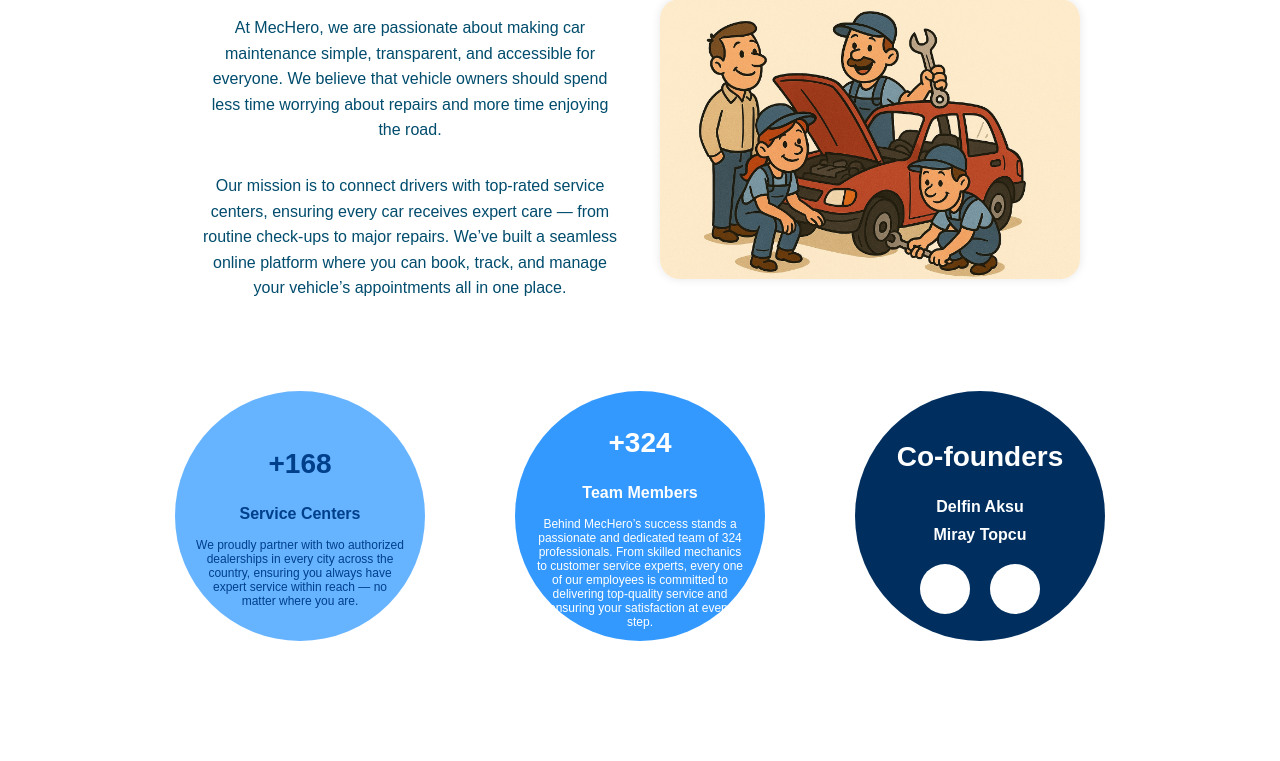
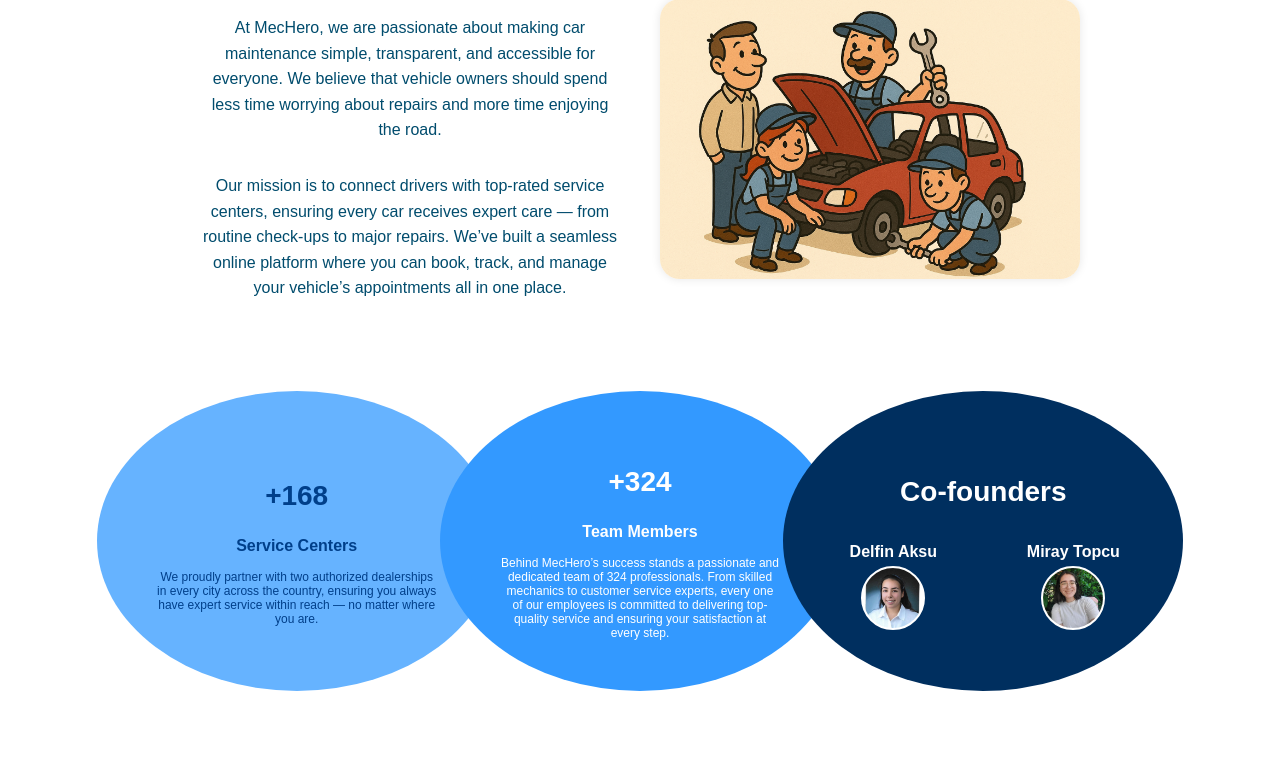
Before and after one commit to DelfinAksu/mechero, a Flask app: page /about in a window 1280 px wide. Shown: the part 181-942 px from the top of the page. Before the commit the page ends 822 px from the top, so only its background shows below. Run offline with Flask 3, Linux system fonts and the light colour scheme.

Commit message:
about us page

```diff
--- a/app/static/style.css
+++ b/app/static/style.css
@@ -541,20 +598,33 @@ main {
         max-width: 90%;
     }
 }
+@media (max-width: 768px) {
+    .stat-circle {
+        width: 90%;
+        height: auto;
+        border-radius: 20px;
+        padding: 30px;
+        margin: 10px 0;
+    }
+
+    .stat-circle h2 {
+        font-size: 24px;
+    }
+}
 
 /* İstatistikler kısmı */
 .about-stats {
-    display: flex;
-    justify-content: space-around;
-    flex-wrap: wrap;
-    gap: 20px;
+    display: grid;
+    grid-template-columns: repeat(auto-fit, minmax(250px, 1fr));
+    gap: 30px;
     margin-top: 30px;
+    justify-items: center;
 }
 
 /* Daireler */
 .stat-circle {
-    width: 250px;
-    height: 250px;
+    width: 400px;
+    height: 300px;
     border-radius: 50%;
     padding: 20px;
     box-sizing: border-box;
@@ -566,7 +636,6 @@ main {
     position: relative;
     z-index: 1;
     text-align: center;
-    margin: 0 -70px; /* Daireleri biraz iç içe geçirir */
 }
 
 .stat-circle.light {
@@ -602,15 +671,29 @@ main {
     font-size: 12px;
     margin-top: 10px;
     text-align: center;
+    padding: 0 40px;
+
+}
+.founders {
+    display: flex;
+    justify-content: space-between;
+    width: 100%;
+    margin-top: 10px;
+    gap: 0;
 }
 
-/* Kurucu ikonları */
-.founder-icons {
+.founder {
     display: flex;
-    justify-content: center;
-    gap: 20px;
-    margin-top: 15px;
+    flex-direction: column;
+    align-items: center;
+    flex: 1;
 }
+
+.founder p {
+    margin: 5px 0;
+    font-weight: bold;
+}
+
 
 .founder-icon {
     width: 50px;
@@ -618,3 +701,16 @@ main {
     background-color: white;
     border-radius: 50%;
 }
+.founder-icon {
+    width: 60px;
+    height: 60px;
+    border-radius: 50%;
+    overflow: hidden;
+    border: 2px solid #fff;
+}
+
+.founder-icon img {
+    width: 100%;
+    height: 100%;
+    object-fit: cover;
+}
--- a/app/templates/guest/about.html
+++ b/app/templates/guest/about.html
@@ -36,12 +36,20 @@
 
         <div class="stat-circle dark">
             <h2>Co-founders</h2>
-            <p>Delfin Aksu</p>
-            <p>Miray Topcu</p>
-            <div class="founder-icons">
-                <div class="founder-icon"></div>
-                <div class="founder-icon"></div>
-            </div>
+            <div class="founders">
+                <div class="founder">
+                    <p>Delfin Aksu</p>
+                    <div class="founder-icon">
+                        <img src="{{ url_for('static', filename='images/delfin.jpeg') }}" alt="Delfin">
+                    </div>
+                </div>
+                <div class="founder">
+                    <p>Miray Topcu</p>
+                    <div class="founder-icon">
+                        <img src="{{ url_for('static', filename='images/miray.jpeg') }}" alt="Miray">
+                    </div>
+                </div>
+    </div>
         </div>
     </div>
 </div>
--- a/app/templates/layout/base_guest.html
+++ b/app/templates/layout/base_guest.html
@@ -8,11 +8,15 @@
 <body>
     <nav class="navbar">
 
+        <!-- Hamburger buton (mobilde görünür) -->
+
         <div class="nav-left">
             <a href="/" class="logo">Mechero</a>
         </div>
 
-        <div class="nav-right">
+        <button class="hamburger" onclick="toggleMenu()">☰</button>
+
+        <div class="nav-right" id="navMenu">
             <a href="/about">About</a>
             <a href="/dealerships/">Dealership</a>
             <a href="/register">Register</a>
@@ -20,6 +24,13 @@
         </div>
 
     </nav>
+    <!-- Hamburger menü script -->
+    <script>
+        function toggleMenu() {
+            const menu = document.getElementById("navMenu");
+            menu.classList.toggle("show");
+        }
+    </script>
     <main>
         {% block content %}{% endblock %}
     </main>
```
Also changed, not shown: other parts of app/static/style.css (+57 -0 lines), app/static/images/delfin.jpeg (added), app/static/images/miray.jpeg (added).
